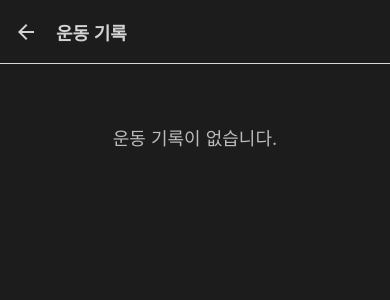
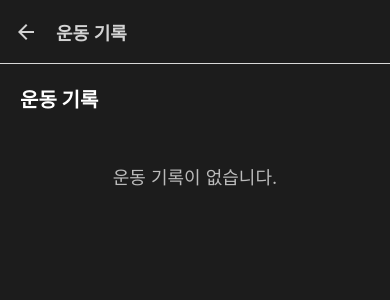
Before and after one commit to Hyun642/workout-TImer, a React Native app in the folder a0-project/: screen /History in a window 390 px wide. Shown: the top 300 px of the page. Built offline with nearby package versions, Linux system fonts and the light colour scheme.

Commit message:
feat: (전체 / 일부) 기록 삭제 기능

```diff
--- a/a0-project/eas.json
+++ b/a0-project/eas.json
@@ -1,6 +1,7 @@
 {
   "cli": {
-          "version": ">= 0.52.0"
+    "version": ">= 0.52.0",
+    "appVersionSource": "remote"
   },
   "build": {
     "development": {
--- a/a0-project/src/screens/HistoryScreen.tsx
+++ b/a0-project/src/screens/HistoryScreen.tsx
@@ -1,5 +1,5 @@
 import React, { useState, useEffect } from "react";
-import { View, Text, StyleSheet, ScrollView, Pressable } from "react-native";
+import { View, Text, StyleSheet, ScrollView, Pressable, Alert } from "react-native";
 import AsyncStorage from "@react-native-async-storage/async-storage";
 import { WorkoutHistory } from "../types/history";
 import logger from "../utils/logger";
@@ -28,9 +28,8 @@ export default function HistoryScreen() {
      };
 
      const groupHistoryByDate = (history: WorkoutHistory[]) => {
-          // 날짜별로 그룹화 (YYYY-MM-DD 형식으로 그룹화)
           const grouped = history.reduce((acc, record) => {
-               const date = new Date(record.startTime).toISOString().split("T")[0]; // YYYY-MM-DD 형식
+               const date = new Date(record.startTime).toISOString().split("T")[0];
                if (!acc[date]) {
                     acc[date] = [];
                }
@@ -38,23 +37,21 @@ export default function HistoryScreen() {
                return acc;
           }, {} as { [key: string]: WorkoutHistory[] });
 
-          // 날짜를 최신순으로 정렬
           const sortedGrouped = Object.keys(grouped)
-               .sort((a, b) => new Date(b).getTime() - new Date(a).getTime()) // 최신 날짜가 맨 위로
+               .sort((a, b) => new Date(b).getTime() - new Date(a).getTime())
                .map((date) => ({
                     date: new Date(date).toLocaleDateString("ko-KR", {
                          year: "numeric",
                          month: "long",
                          day: "numeric",
-                    }), // 표시용 날짜 형식
+                    }),
                     records: grouped[date].sort(
                          (a, b) => new Date(b.startTime).getTime() - new Date(a.startTime).getTime()
-                    ), // 각 날짜 내 기록도 최신순으로 정렬
+                    ),
                }));
 
           setGroupedHistory(sortedGrouped);
 
-          // 초기 확장 상태 설정
           const initialExpandedState = sortedGrouped.reduce((acc, group) => {
                acc[group.date] = false;
                return acc;
@@ -69,8 +66,61 @@ export default function HistoryScreen() {
           }));
      };
 
+     // 기록별 삭제 기능
+     const deleteRecord = async (recordId: string) => {
+          Alert.alert("기록 삭제", "이 운동 기록을 삭제하시겠습니까?", [
+               { text: "취소", style: "cancel" },
+               {
+                    text: "삭제",
+                    style: "destructive",
+                    onPress: async () => {
+                         try {
+                              const updatedHistory = history.filter((record) => record.id !== recordId);
+                              await AsyncStorage.setItem("workoutHistory", JSON.stringify(updatedHistory));
+                              setHistory(updatedHistory);
+                              groupHistoryByDate(updatedHistory);
+                         } catch (error) {
+                              logger.error("Error deleting workout record:", error);
+                         }
+                    },
+               },
+          ]);
+     };
+
+     // 기록 전체 삭제 기능
+     const deleteAllRecords = async () => {
+          Alert.alert("전체 기록 삭제", "모든 운동 기록을 삭제하시겠습니까?", [
+               { text: "취소", style: "cancel" },
+               {
+                    text: "삭제",
+                    style: "destructive",
+                    onPress: async () => {
+                         try {
+                              await AsyncStorage.removeItem("workoutHistory");
+                              setHistory([]);
+                              setGroupedHistory([]);
+                              setExpandedDates({});
+                         } catch (error) {
+                              logger.error("Error deleting all workout records:", error);
+                         }
+                    },
+               },
+          ]);
+     };
+
      return (
           <View style={styles.container}>
+               {/* 전체 삭제 버튼 */}
+               <View style={styles.headerContainer}>
+                    <Text style={styles.headerTitle}>운동 기록</Text>
+                    {groupedHistory.length > 0 && (
+                         <Pressable onPress={deleteAllRecords} style={styles.deleteAllButton}>
+                              <MaterialIcons name="delete-forever" size={24} color="#FF5555" />
+                              <Text style={styles.deleteAllText}>전체 삭제</Text>
+                         </Pressable>
+                    )}
+               </View>
+
                <ScrollView contentContainerStyle={styles.scrollContainer}>
                     {groupedHistory.length === 0 ? (
                          <Text style={styles.emptyText}>운동 기록이 없습니다.</Text>
@@ -89,13 +139,22 @@ export default function HistoryScreen() {
                                         <View style={styles.recordsContainer}>
                                              {group.records.map((record) => (
                                                   <View key={record.id} style={styles.historyItem}>
-                                                       <Text style={styles.workoutName}>{record.workoutName}</Text>
+                                                       <View style={styles.historyContent}>
+                                                            <View style={styles.historyText}>
+                                                                 <Text style={styles.workoutName}>
+                                                                      {record.workoutName}
+                                                                 </Text>
                                                                  <Text style={styles.detailText}>
                                                                       시작:{" "}
-                                                            {new Date(record.startTime).toLocaleTimeString("ko-KR")}
+                                                                      {new Date(record.startTime).toLocaleTimeString(
+                                                                           "ko-KR"
+                                                                      )}
                                                                  </Text>
                                                                  <Text style={styles.detailText}>
-                                                            종료: {new Date(record.endTime).toLocaleTimeString("ko-KR")}
+                                                                      종료:{" "}
+                                                                      {new Date(record.endTime).toLocaleTimeString(
+                                                                           "ko-KR"
+                                                                      )}
                                                                  </Text>
                                                                  <Text style={styles.detailText}>
                                                                       누적 횟수: {record.totalRepetitions} 회
@@ -103,6 +162,18 @@ export default function HistoryScreen() {
                                                                  <Text style={styles.detailText}>
                                                                       완료 여부: {record.completed ? "완료" : "미완료"}
                                                                  </Text>
+                                                            </View>
+                                                            <Pressable
+                                                                 onPress={() => deleteRecord(record.id)}
+                                                                 style={styles.deleteButton}
+                                                            >
+                                                                 <MaterialIcons
+                                                                      name="delete"
+                                                                      size={24}
+                                                                      color="#FF5555"
+                                                                 />
+                                                            </Pressable>
+                                                       </View>
                                                   </View>
                                              ))}
                                         </View>
@@ -120,6 +191,27 @@ const styles = StyleSheet.create({
           flex: 1,
           backgroundColor: "#1C1C1C",
           paddingTop: 20,
+     },
+     headerContainer: {
+          flexDirection: "row",
+          justifyContent: "space-between",
+          alignItems: "center",
+          paddingHorizontal: 20,
+          paddingBottom: 10,
+     },
+     headerTitle: {
+          fontSize: 20,
+          fontWeight: "bold",
+          color: "#FFFFFF",
+     },
+     deleteAllButton: {
+          flexDirection: "row",
+          alignItems: "center",
+     },
+     deleteAllText: {
+          fontSize: 16,
+          color: "#FF5555",
+          marginLeft: 4,
      },
      scrollContainer: {
           paddingHorizontal: 20,
@@ -148,6 +240,14 @@ const styles = StyleSheet.create({
           padding: 12,
           marginBottom: 8,
      },
+     historyContent: {
+          flexDirection: "row",
+          justifyContent: "space-between",
+          alignItems: "center",
+     },
+     historyText: {
+          flex: 1,
+     },
      workoutName: {
           fontSize: 16,
           fontWeight: "600",
@@ -159,6 +259,9 @@ const styles = StyleSheet.create({
           color: "#BBBBBB",
           marginBottom: 2,
      },
+     deleteButton: {
+          padding: 8,
+     },
      emptyText: {
           fontSize: 18,
           color: "#BBBBBB",
```
Lines whose indentation alone changed are shown as unchanged.
